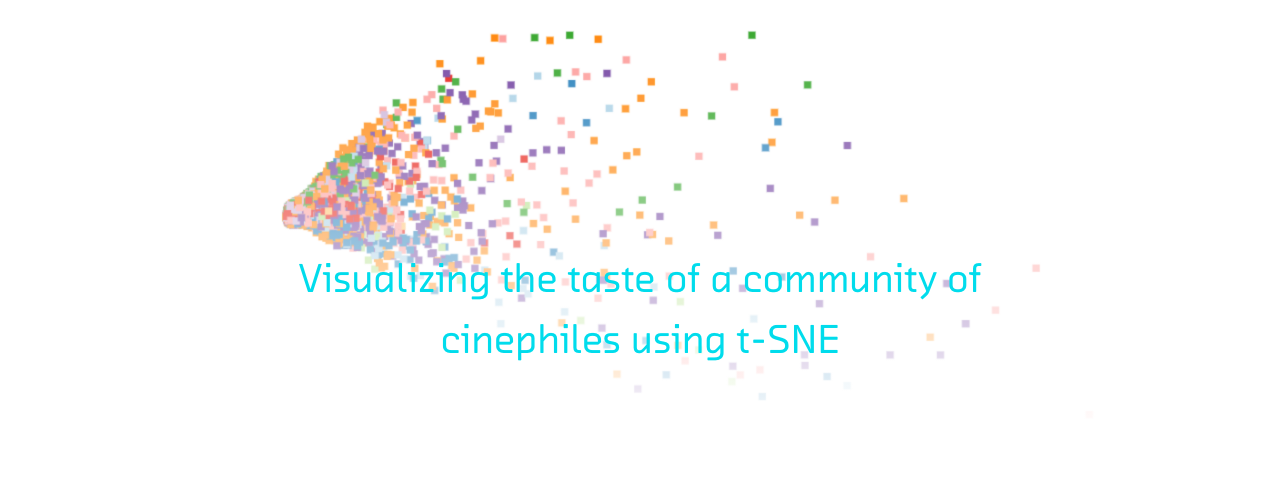
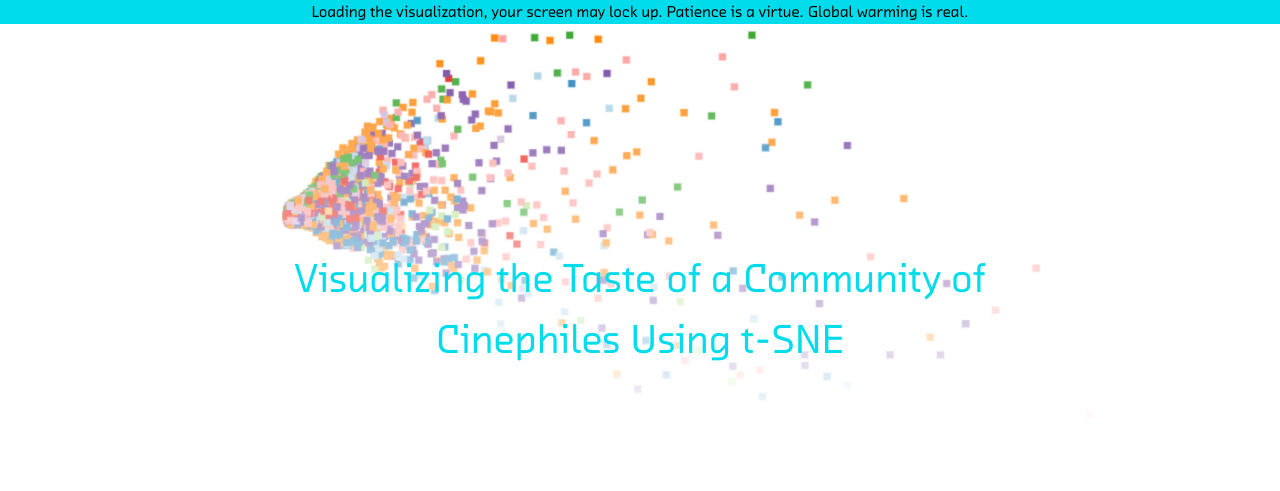
Before and after one commit to adityajain15/cincityApp, a plain HTML site: page index.html in a window 1280 px wide. Shown: the top 491 px of the page. Drawn offline with nearby package versions, Linux system fonts and the light colour scheme; a script that the page names is missing.

Commit message:
Global warming is real

```diff
--- a/app.css
+++ b/app.css
@@ -98,6 +98,17 @@ table {
 
 html{
 	line-height: 1.5;
+}
+
+.loadingBar{
+	position: fixed;
+	left:0;
+	top:0;
+	z-index: 200;
+	text-align: center;
+	width: 100%;
+	background-color: #00dcec;
+	font-family: ChambersSansOT-Medium;
 }
 
 .coverImage{
--- a/cincity.js
+++ b/cincity.js
@@ -89,7 +89,7 @@ function makeList(error, movieJSON,metaJSON){
 
   zoomed();
   zoom.translateBy(canvas, 150, 200);
-  console.log("Done")
+  d3.select(".loadingBar").style("display","none");
   window.requestAnimationFrame(drawPoints);
 }
 //canvas draws itself
--- a/index.html
+++ b/index.html
@@ -21,7 +21,8 @@
     <title>Cincity</title>
   </head>
   <body>
-    <div class="coverImageWrapper"><img src="images/Cover.png" class="coverImage"><span id="coverTitle">Visualizing the taste of a community of cinephiles using t-SNE</span></img></div>
+    <div class="loadingBar">Loading the visualization, your screen may lock up. Patience is a virtue. Global warming is real.</div>
+    <div class="coverImageWrapper"><img src="images/Cover.png" class="coverImage"><span id="coverTitle">Visualizing the Taste of a Community of Cinephiles Using t-SNE</span></img></div>
     <div id="textContainer">
         <div class="para">
             <div class="headline">Introduction</div>
@@ -110,7 +111,7 @@ Each movie in the visualization is represented as square and the color of the sq
 You can zoom into the visualization to get a more granular view of the clusters and hovering over a movie will give you more information about the movie (but you'll get a chance for a deeper dive in the sandbox section) </p>
         </div>
         <div class="para">
-            <div class="headline">Guided tour</div>
+            <div class="headline">Guided Tour</div>
             <p class="guidedText">
                 In this section we’ll give you a guided tour through some interesting trends that we can observe in our visualization. Scroll along to trigger zoom interactions that will lead you to interesting parts of the visualization!
             </p>
```
